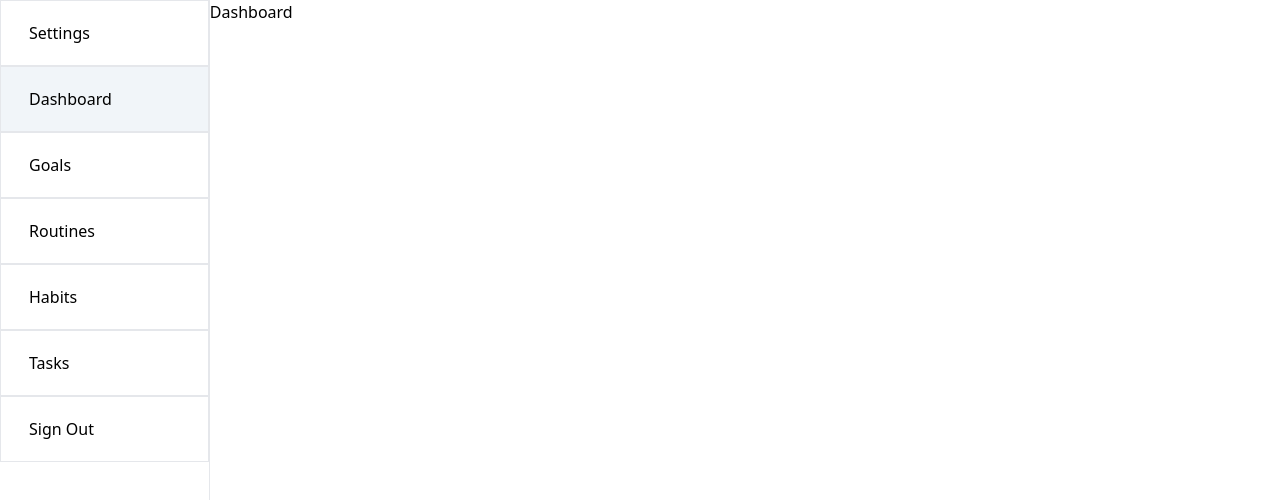
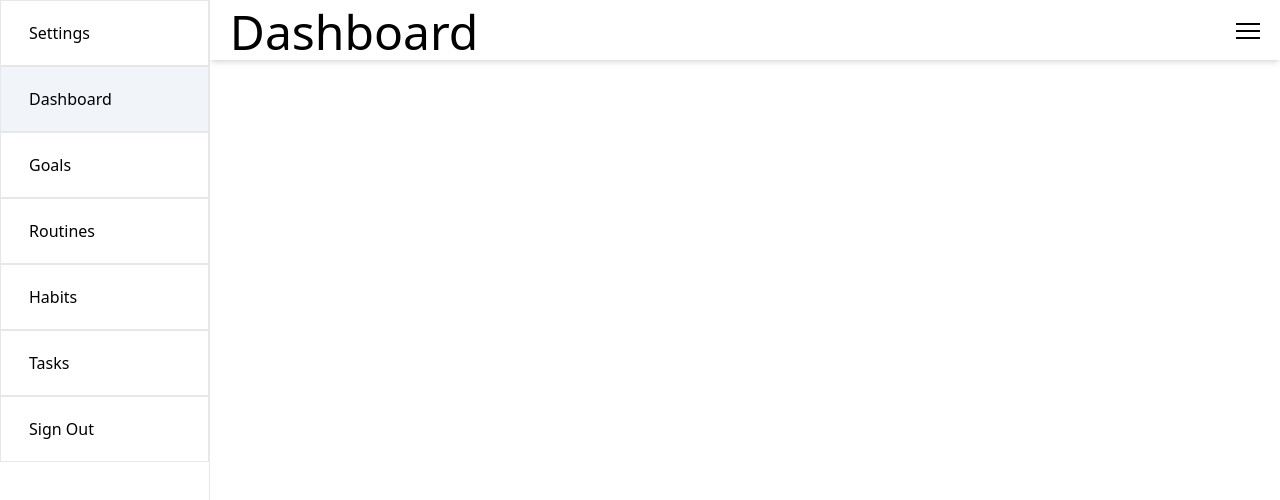
Before and after one commit to TylerP99/life-manager, a React (Create React App) app in the folder frontend/: page /dashboard in a window 1280 px wide. Shown: the top 500 px of the page. Built offline with nearby package versions, Linux system fonts and the light colour scheme.

Commit message:
Populate app pages

```diff
--- a/frontend/src/pages/app/Dashboard.jsx
+++ b/frontend/src/pages/app/Dashboard.jsx
@@ -1,12 +1,21 @@
-import React from 'react'
+import {useState} from 'react';
+import { useOutletContext } from 'react-router-dom';
+
+import AppHeader from "../../components/App/AppHeader";
 
 function Dashboard() {
+
+  const [navOpen, toggleNavOpen] = useOutletContext();
+
   return (
-    <div>
-      <h1>Dashboard</h1>
+    <div className='w-full'>
+      <AppHeader
+      title="Dashboard"
+      options={[]}
+      navOpen={navOpen}
+      toggleNavOpen={toggleNavOpen}
+      />
       <section>
-        {/* Upcoming tasks */}
-        {/* Main Goals */}
       </section>
     </div>
   )
--- a/frontend/src/pages/app/Goals.jsx
+++ b/frontend/src/pages/app/Goals.jsx
@@ -1,8 +1,23 @@
-import React from 'react'
+import {useState} from 'react';
+import { useOutletContext } from 'react-router-dom';
+
+import AppHeader from "../../components/App/AppHeader";
 
 function Goals() {
+
+  const [navOpen, toggleNavOpen] = useOutletContext();
+
   return (
-    <div>Goals</div>
+    <div className='w-full'>
+      <AppHeader
+      title="Goals"
+      options={[]}
+      navOpen={navOpen}
+      toggleNavOpen={toggleNavOpen}
+      />
+      <section>
+      </section>
+    </div>
   )
 }
 
--- a/frontend/src/pages/app/Habits.jsx
+++ b/frontend/src/pages/app/Habits.jsx
@@ -1,8 +1,23 @@
-import React from 'react'
+import {useState} from 'react';
+import { useOutletContext } from 'react-router-dom';
+
+import AppHeader from "../../components/App/AppHeader";
 
 function Habits() {
+
+  const [navOpen, toggleNavOpen] = useOutletContext();
+
   return (
-    <div>Habits</div>
+    <div className='w-full'>
+      <AppHeader
+      title="Habits"
+      options={[]}
+      navOpen={navOpen}
+      toggleNavOpen={toggleNavOpen}
+      />
+      <section>
+      </section>
+    </div>
   )
 }
 
--- a/frontend/src/pages/app/Routines.jsx
+++ b/frontend/src/pages/app/Routines.jsx
@@ -1,8 +1,23 @@
-import React from 'react'
+import {useState} from 'react';
+import { useOutletContext } from 'react-router-dom';
+
+import AppHeader from "../../components/App/AppHeader";
 
 function Routines() {
+
+  const [navOpen, toggleNavOpen] = useOutletContext();
+
   return (
-    <div>Routines</div>
+    <div className='w-full'>
+      <AppHeader
+      title="Routines"
+      options={[]}
+      navOpen={navOpen}
+      toggleNavOpen={toggleNavOpen}
+      />
+      <section>
+      </section>
+    </div>
   )
 }
 
--- a/package.json
+++ b/package.json
@@ -5,7 +5,10 @@
   "main": "index.js",
   "scripts": {
     "test": "echo \"Error: no test specified\" && exit 1",
-    "start": "node ./backend/index.js"
+    "start": "node ./backend/index.js",
+    "server": "nodemon ./backend/index.js",
+    "client": "npm start --prefix frontend",
+    "dev": "concurrently \"npm run server\" \"npm run client\""
   },
   "repository": {
     "type": "git",
```
